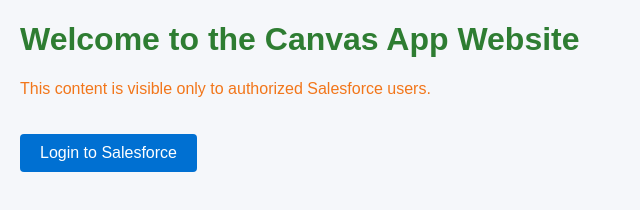
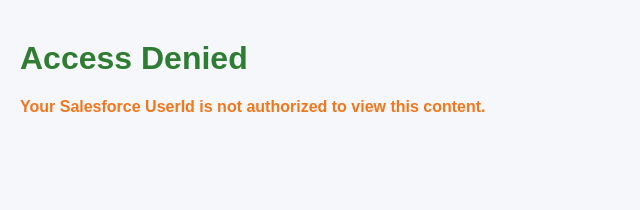
Before and after one commit to vikki4753g/ExternalCanvasWebsite, a plain HTML site: page index.html in a window 1280 px wide. Shown: the whole page, without its empty margins (0-640 px from the left). Drawn offline with nearby package versions, Linux system fonts and the light colour scheme.

Commit message:
Update index.html

```diff
--- a/index.html
+++ b/index.html
@@ -4,88 +4,68 @@
     <meta charset="UTF-8" />
     <title>Canvas App Secure Page</title>
     <style>
-        body {
-            font-family: Arial, sans-serif;
-            margin: 20px;
-            background: #f5f7fa;
-        }
-        h1 {
-            color: #2E7D32; /* Dark green */
-        }
-        p {
-            color: #f2761a; /* Orange */
-        }
+        body { font-family: Arial, sans-serif; margin: 20px; background: #f5f7fa; }
+        h1 { color: #2E7D32; }
+        p { color: #f2761a; }
         .hidden { display: none; }
-        .blocked {
-            color: #B71C1C; /* Dark red */
-            font-weight: bold;
-            margin-top: 40px;
-        }
-        button {
-            padding: 10px 20px;
-            font-size: 16px;
-            background-color: #0070d2;
-            border: none;
-            color: white;
-            cursor: pointer;
-            border-radius: 4px;
-            margin-top: 20px;
-        }
-        button:hover {
-            background-color: #005fb2;
-        }
+        .blocked { color: #B71C1C; font-weight: bold; margin-top: 40px; }
+        button { padding: 10px 20px; font-size: 16px; background-color: #0070d2; border: none; color: white; cursor: pointer; border-radius: 4px; margin-top: 20px; }
+        button:hover { background-color: #005fb2; }
     </style>
 </head>
 <body>
 
     <div id="content" class="hidden">
-        <h1>Welcome to the Canvas App Website</h1>
-        <p>This content is visible only to authorized Salesforce users.</p>
+        <h1>Welcome!</h1>
+        <p>This content is visible to authorized Salesforce user: <span id="displayUserId"></span></p>
         <button id="loginBtn">Login to Salesforce</button>
     </div>
 
     <div id="blockedMessage" class="hidden blocked">
         <h1>Access Denied</h1>
-        <p>Your Salesforce UserId is not authorized to view this content1.</p>
+        <p>Your Salesforce UserId is not authorized to view this content.</p>
     </div>
 
-    <!-- jQuery -->
     <script src="https://ajax.googleapis.com/ajax/libs/jquery/3.6.0/jquery.min.js"></script>
 
-    <!-- Salesforce Canvas SDK -->
     <script src="https://login.salesforce.com/canvas/sdk/js/57.0/canvas-all.js"></script>
 
     <script>
-        // List of authorized Salesforce User IDs
+        // List of authorized Salesforce User IDs (Example)
         const allowedUserIds = ["005g5000000ujTtAAI"];
 
-        // Show/hide content based on userId
         function showContent(userId) {
-            if (userId && allowedUserIds.includes(userId.trim())) {
+            const trimmedUserId = userId ? userId.trim() : null;
+
+            if (trimmedUserId && allowedUserIds.includes(trimmedUserId)) {
+                $('#displayUserId').text(trimmedUserId); // Display the user ID
                 $('#content').removeClass('hidden');
                 $('#blockedMessage').addClass('hidden');
-                console.log('Authorized user:', userId);
+                console.log('Authorized user:', trimmedUserId);
             } else {
                 $('#content').addClass('hidden');
                 $('#blockedMessage').removeClass('hidden');
-                console.log('Unauthorized user:', userId);
+                console.log('Unauthorized user:', trimmedUserId || 'null');
             }
         }
 
-        // Initialize Canvas
         function initCanvas() {
+            // Check if Sfdc.canvas is initialized by the Signed Request
             if (window.Sfdc && Sfdc.canvas && Sfdc.canvas.client) {
                 const context = Sfdc.canvas.client.context || {};
                 console.log('Canvas context object:', context);
 
+                // **CRITICAL:** Access User ID using the correct, case-sensitive path
+                // context -> user -> userId
                 const userId = context.user ? context.user.userId : null;
-                const userId1 = context.user ? context.User.UserId : null;
                 console.log('Canvas detected. UserId:', userId);
-                console.log('Canvas detected1. UserId:', userId1);
 
                 showContent(userId);
 
-                // Optional: subscribe to Canvas events
+                // Subscribe to Canvas events
+                // Note: The jQuery Deferred error "Cannot read properties of undefined (reading 'subscribe')"
+                // happens when the Canvas SDK fails to initialize. This structure handles it.
+                if (Sfdc.canvas.controller) {
                     Sfdc.canvas.controller.subscribe({
                         name: 'openLoginExternally',
                         onData: function(event) {
@@ -93,15 +73,17 @@
                             if(event.url) window.open(event.url, '_blank');
                         }
                     });
+                }
 
             } else {
-                // Not inside Canvas → direct browser access
-                console.log('Canvas not detected. Showing default content.');
-                $('#content').removeClass('hidden');
-                $('#blockedMessage').addClass('hidden');
+                // Not inside Canvas (Direct access)
+                console.log('Canvas not detected. Showing default/unauthenticated content.');
+                // You might choose to show a general login page or the restricted message here.
+                showContent(null);
             }
         }
 
+        // Initialize when the document is ready
         $(document).ready(initCanvas);
 
         // Login button for direct access
```
Lines whose indentation alone changed are shown as unchanged.
